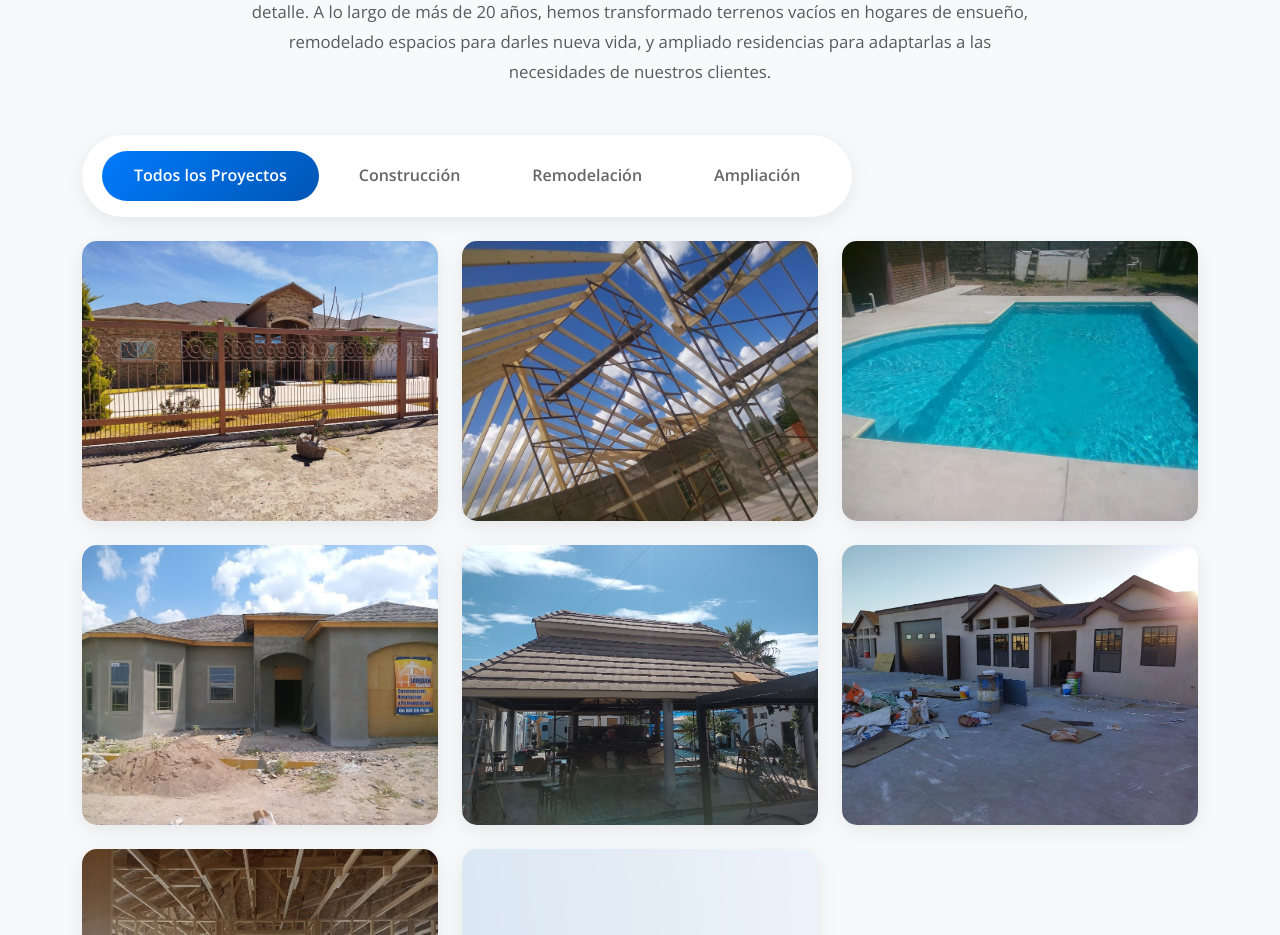
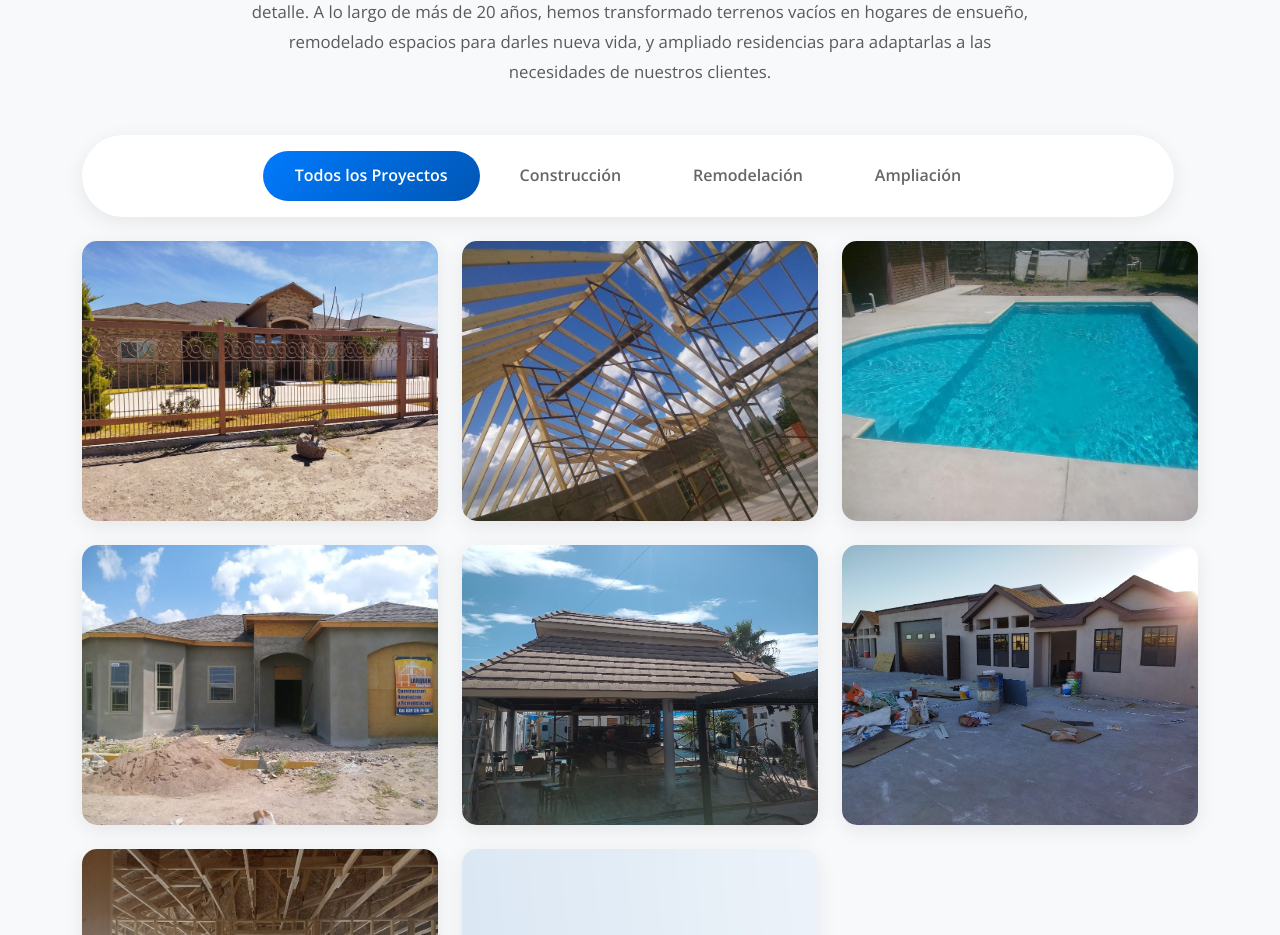
Before and after one commit to software-solutions-mx/larquin, a React (Vite) app: page / in a window 1280 px wide. Shown: the part 5500-6435 px from the top of the page. Built offline with nearby package versions, Linux system fonts and the light colour scheme; a web font is replaced by a local one.

Commit message:
feat: Update Projects section styles for improved layout and modal backdrop

```diff
--- a/src/components/sections/Projects.css
+++ b/src/components/sections/Projects.css
@@ -23,13 +23,24 @@
   line-height: 1.8;
 }
 
+.projects-section .mb-4 {
+  width: 100%;
+}
+
 .projects-filter {
   background: white;
   padding: 1rem;
   border-radius: 50px;
   box-shadow: 0 5px 20px rgba(0, 0, 0, 0.08);
-  display: inline-flex;
-  margin: 0 auto;
+  display: flex;
+  justify-content: center;
+  width: 100%;
+  max-width: 100%;
+}
+
+.projects-filter .nav {
+  width: 100%;
+  justify-content: center;
 }
 
 .projects-filter .nav-item {
@@ -190,12 +201,16 @@
   display: flex;
   align-items: center;
   justify-content: center;
-  background-color: #000000;
+  background-color: rgba(120, 120, 120, 0.08);
+  backdrop-filter: blur(25px);
+  -webkit-backdrop-filter: blur(25px);
 }
 
 .modal-backdrop {
-  background-color: #000000 !important;
+  background-color: rgba(120, 120, 120, 0.08) !important;
   opacity: 1 !important;
+  backdrop-filter: blur(25px);
+  -webkit-backdrop-filter: blur(25px);
 }
 
 .modal-close-btn {
```
